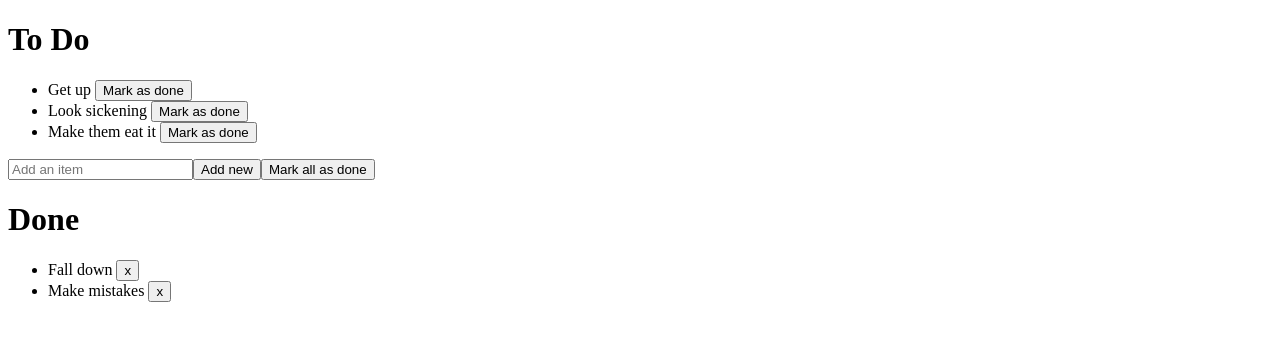
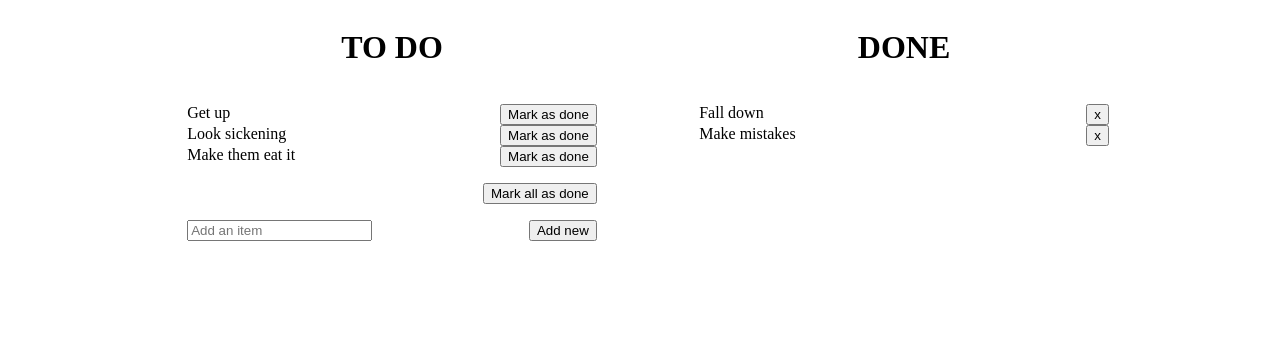
Before and after one commit to janemaguire/vue-to-do, a Vue app: page / in a window 1280 px wide. Shown: the top 340 px of the page. Built offline with nearby package versions, Linux system fonts and the light colour scheme.

Commit message:
Added layout

```diff
--- a/src/App.vue
+++ b/src/App.vue
@@ -1,7 +1,9 @@
 <template>
   <div id="app">
-    <ToDoList />
-    <DoneList We/>
+    <div class="container">
+      <ToDoList />
+      <DoneList />
+    </div>
   </div>
 </template>
 
@@ -11,7 +13,6 @@ import DoneList from './components/DoneList.vue'
 
 export default {
   name: 'app',
-
   components: {
     ToDoList,
     DoneList
@@ -20,4 +21,45 @@ export default {
 </script>
 
 <style>
+
+#app {
+    width: 100vw;
+    height: 100vh;
+    display: flex;
+    justify-content: center;
+    align-items: center;
+}
+
+.container {
+    width: 80%;
+    height: 100%;
+    display: flex;
+    flex-direction: row;
+    justify-content: space-around;
+    align-items: flex-start;
+}
+
+.list {
+    width: 40%;
+    display: flex;
+    flex-direction: column;
+    justify-content: space-around;
+}
+
+h1 {
+    text-align: center;
+    text-transform: uppercase;
+}
+
+ul {
+    list-style-type: none;
+    padding: 0;
+}
+
+li {
+    width: 100%;
+    display: flex;
+    justify-content: space-between;
+}
+
 </style>
--- a/src/components/DoneList.vue
+++ b/src/components/DoneList.vue
@@ -1,5 +1,5 @@
 <template>
-  <div>
+  <div class="list">
     <h1>Done</h1>
     <ul>
       <li v-for="item in doneItems">
@@ -26,7 +26,6 @@ export default {
 }
 </script>
 
-<!-- Add "scoped" attribute to limit CSS to this component only -->
 <style scoped>
 
 </style>
--- a/src/components/ToDoList.vue
+++ b/src/components/ToDoList.vue
@@ -1,5 +1,5 @@
 <template>
-  <div>
+  <div class="list">
     <h1>To Do</h1>
     <ul>
       <li v-for="item in toDoItems">
@@ -7,9 +7,13 @@
         <button @click="markDone(item)" type="button" name="button">Mark as done</button>
       </li>
     </ul>
-    <input v-model="newItem" type="text" placeholder="Add an item">
-    <button @click="addNew(newItem)" type="button" name="button">Add new</button>
-    <button @click="markAllDone" type="button" name="button">Mark all as done</button>
+    <div class="mark-all">
+      <button @click="markAllDone" type="button" name="button">Mark all as done</button>
+    </div>
+    <div class="add-new">
+      <input v-model="newItem" type="text" placeholder="Add an item">
+      <button @click="addNew(newItem)" type="button" name="button">Add new</button>
+    </div>
   </div>
 </template>
 
@@ -41,7 +45,17 @@ export default {
 }
 </script>
 
-<!-- Add "scoped" attribute to limit CSS to this component only -->
 <style scoped>
 
+.mark-all {
+  display: flex;
+  justify-content: flex-end;
+  margin-bottom: 2vh;
+}
+
+.add-new {
+  display: flex;
+  justify-content: space-between;
+}
+
 </style>
```
Also changed, not shown: 1 other file (tests, documents, lock files or other folders).
